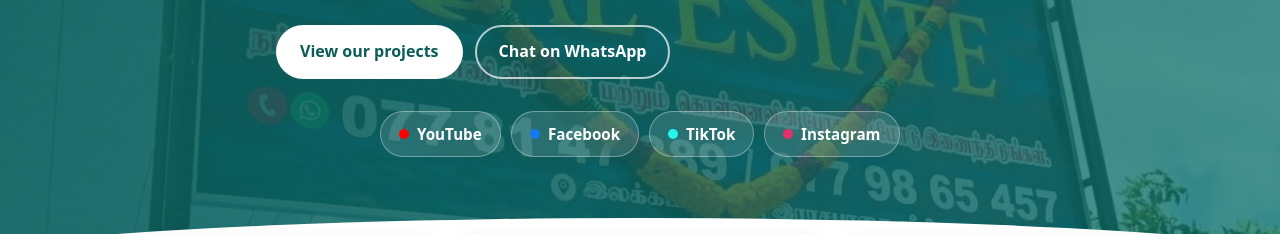
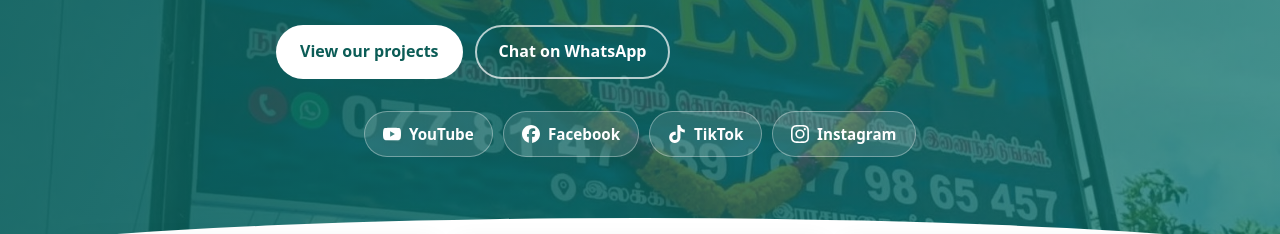
Before and after one commit to SenthInc/wordpress2code3, a plain HTML site: page index.html in a window 1280 px wide. Shown: the part 404-638 px from the top of the page. Drawn offline with Linux system fonts and the light colour scheme.

Commit message:
Show official social media logos on the social links
Icons from Simple Icons (CC0), saved locally in images/social.

Co-Authored-By: Claude Haiku 5.5 <noreply@anthropic.com>

```diff
--- a/index.html
+++ b/index.html
@@ -57,10 +57,10 @@
 
         <!-- Social links, in priority order -->
         <div class="social-row" aria-label="Social media">
-          <a class="social-chip s-youtube" href="https://youtube.com/@jeyamrealestate-jre" target="_blank" rel="noopener" style="--d:0ms"><span class="dot"></span>YouTube</a>
-          <a class="social-chip s-facebook" href="https://www.facebook.com/share/1CKNyyzDMh/" target="_blank" rel="noopener" style="--d:120ms"><span class="dot"></span>Facebook</a>
-          <a class="social-chip s-tiktok" href="https://www.tiktok.com/@jeyamrealestate" target="_blank" rel="noopener" style="--d:240ms"><span class="dot"></span>TikTok</a>
-          <a class="social-chip s-instagram" href="https://www.instagram.com/jeyamrealestate" target="_blank" rel="noopener" style="--d:360ms"><span class="dot"></span>Instagram</a>
+          <a class="social-chip s-youtube" href="https://youtube.com/@jeyamrealestate-jre" target="_blank" rel="noopener" style="--d:0ms"><span class="s-icon" style="--icon:url(images/social/youtube.svg)" aria-hidden="true"></span>YouTube</a>
+          <a class="social-chip s-facebook" href="https://www.facebook.com/share/1CKNyyzDMh/" target="_blank" rel="noopener" style="--d:120ms"><span class="s-icon" style="--icon:url(images/social/facebook.svg)" aria-hidden="true"></span>Facebook</a>
+          <a class="social-chip s-tiktok" href="https://www.tiktok.com/@jeyamrealestate" target="_blank" rel="noopener" style="--d:240ms"><span class="s-icon" style="--icon:url(images/social/tiktok.svg)" aria-hidden="true"></span>TikTok</a>
+          <a class="social-chip s-instagram" href="https://www.instagram.com/jeyamrealestate" target="_blank" rel="noopener" style="--d:360ms"><span class="s-icon" style="--icon:url(images/social/instagram.svg)" aria-hidden="true"></span>Instagram</a>
         </div>
       </div>
     </section>
@@ -294,10 +294,10 @@
           </ul>
 
           <div class="social-row social-row-left" aria-label="Social media">
-            <a class="social-chip s-youtube" href="https://youtube.com/@jeyamrealestate-jre" target="_blank" rel="noopener"><span class="dot"></span>YouTube</a>
-            <a class="social-chip s-facebook" href="https://www.facebook.com/share/1CKNyyzDMh/" target="_blank" rel="noopener"><span class="dot"></span>Facebook</a>
-            <a class="social-chip s-tiktok" href="https://www.tiktok.com/@jeyamrealestate" target="_blank" rel="noopener"><span class="dot"></span>TikTok</a>
-            <a class="social-chip s-instagram" href="https://www.instagram.com/jeyamrealestate" target="_blank" rel="noopener"><span class="dot"></span>Instagram</a>
+            <a class="social-chip s-youtube" href="https://youtube.com/@jeyamrealestate-jre" target="_blank" rel="noopener"><span class="s-icon" style="--icon:url(images/social/youtube.svg)" aria-hidden="true"></span>YouTube</a>
+            <a class="social-chip s-facebook" href="https://www.facebook.com/share/1CKNyyzDMh/" target="_blank" rel="noopener"><span class="s-icon" style="--icon:url(images/social/facebook.svg)" aria-hidden="true"></span>Facebook</a>
+            <a class="social-chip s-tiktok" href="https://www.tiktok.com/@jeyamrealestate" target="_blank" rel="noopener"><span class="s-icon" style="--icon:url(images/social/tiktok.svg)" aria-hidden="true"></span>TikTok</a>
+            <a class="social-chip s-instagram" href="https://www.instagram.com/jeyamrealestate" target="_blank" rel="noopener"><span class="s-icon" style="--icon:url(images/social/instagram.svg)" aria-hidden="true"></span>Instagram</a>
           </div>
         </div>
 
--- a/styles.css
+++ b/styles.css
@@ -554,3 +554,15 @@ html[lang="ta"] h1, html[lang="ta"] h2, html[lang="ta"] h3 { line-height: 1.35;
   .nav-right { order: 2; }
   .main-nav { order: 3; }
 }
+
+/* ---------- Social brand logos ---------- */
+.s-icon {
+  width: 18px; height: 18px; flex-shrink: 0; display: inline-block;
+  background-color: currentColor;
+  -webkit-mask: var(--icon) center / contain no-repeat;
+          mask: var(--icon) center / contain no-repeat;
+}
+.social-chip .s-icon { background-color: #fff; }
+.social-row-left .social-chip .s-icon { background-color: var(--c); }
+.social-chip .s-icon { transition: transform .2s ease; }
+.social-chip:hover .s-icon { transform: scale(1.12); }
```
Also changed, not shown: images/social/facebook.svg (added), images/social/instagram.svg (added), images/social/tiktok.svg (added), images/social/youtube.svg (added).
